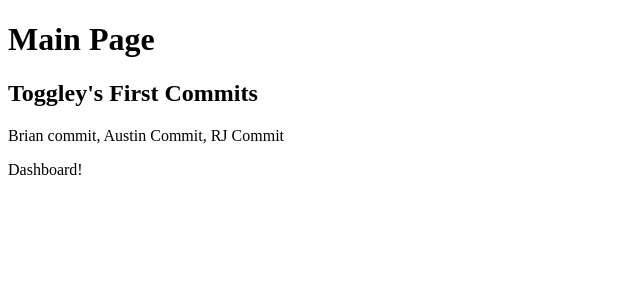
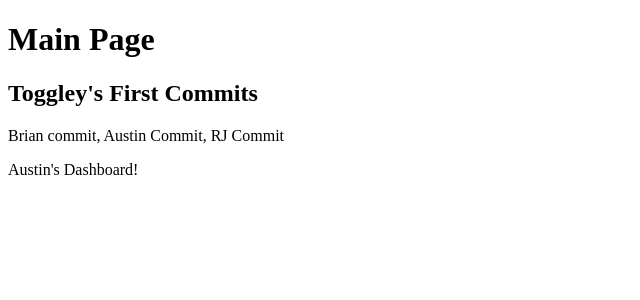
Before and after one commit to toggley/guesswhom, a React (Create React App) app: page / in a window 1280 px wide. Shown: the top 300 px of the page, without its empty margins (0-640 px from the left). Built offline with nearby package versions, Linux system fonts and the light colour scheme.

Commit message:
playing around

```diff
--- a/src/components/Dashboard.js
+++ b/src/components/Dashboard.js
@@ -1,7 +1,7 @@
 export default function Dashboard() {
     return(
         <div className="Dashboard">
-            Dashboard!
+            Austin's Dashboard!
         </div>
     )
 }
```
